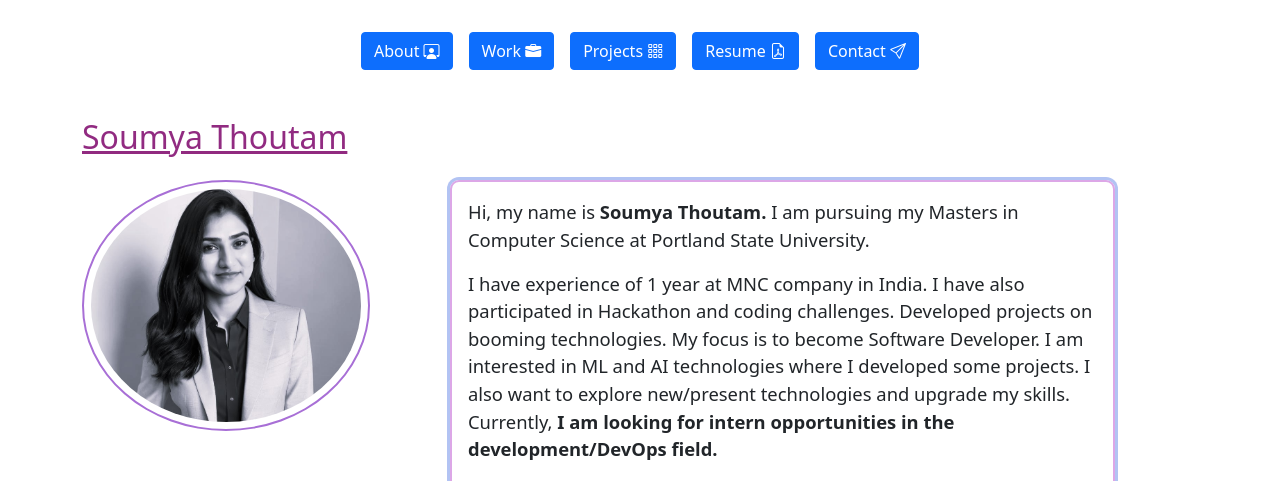
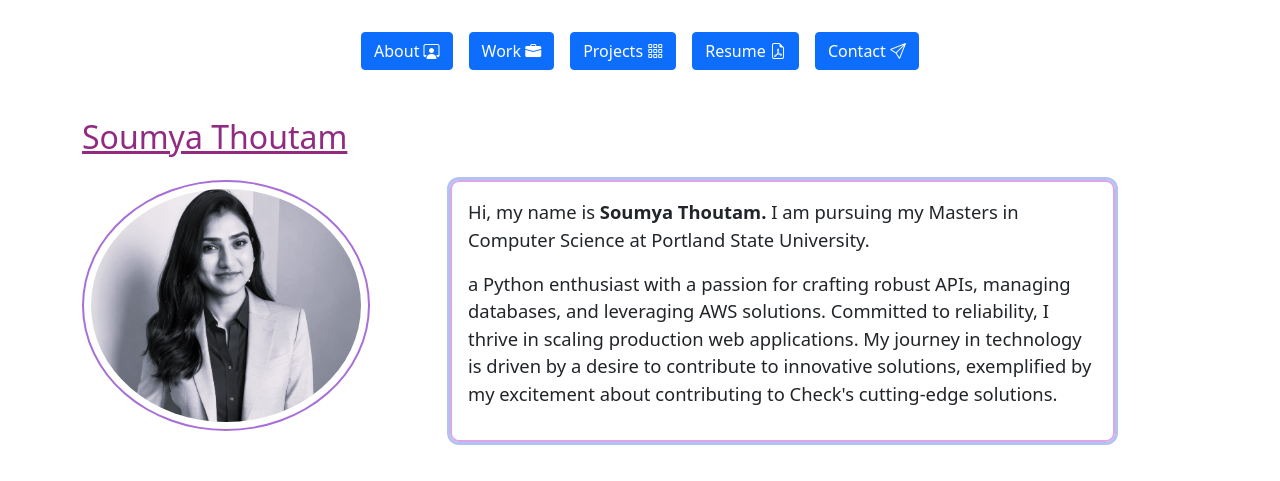
Before and after one commit to SoumyaThoutam/ThoutamSoumya.github.io, a plain HTML site: page index.html in a window 1280 px wide. Shown: the top 481 px of the page. Drawn offline with nearby package versions, Linux system fonts and the light colour scheme.

Commit message:
about section

```diff
--- a/index.html
+++ b/index.html
@@ -77,10 +77,7 @@
             Hi, my name is <strong>Soumya Thoutam.</strong> I am pursuing my Masters in Computer Science at
             Portland State University.
           </p>
-          <p>I have experience of 1 year at MNC company in India. I have also participated in Hackathon and coding challenges.
-            Developed projects on booming technologies. My focus is to become Software Developer. I am interested in ML and AI
-            technologies where I developed some projects. I also want to explore new/present technologies and upgrade my skills.
-            Currently, <strong>I am looking for intern opportunities in the development/DevOps field.</strong>
+          <p>a Python enthusiast with a passion for crafting robust APIs, managing databases, and leveraging AWS solutions. Committed to reliability, I thrive in scaling production web applications. My journey in technology is driven by a desire to contribute to innovative solutions, exemplified by my excitement about contributing to Check's cutting-edge solutions.
           </p>
         </div>
       </main>
```
